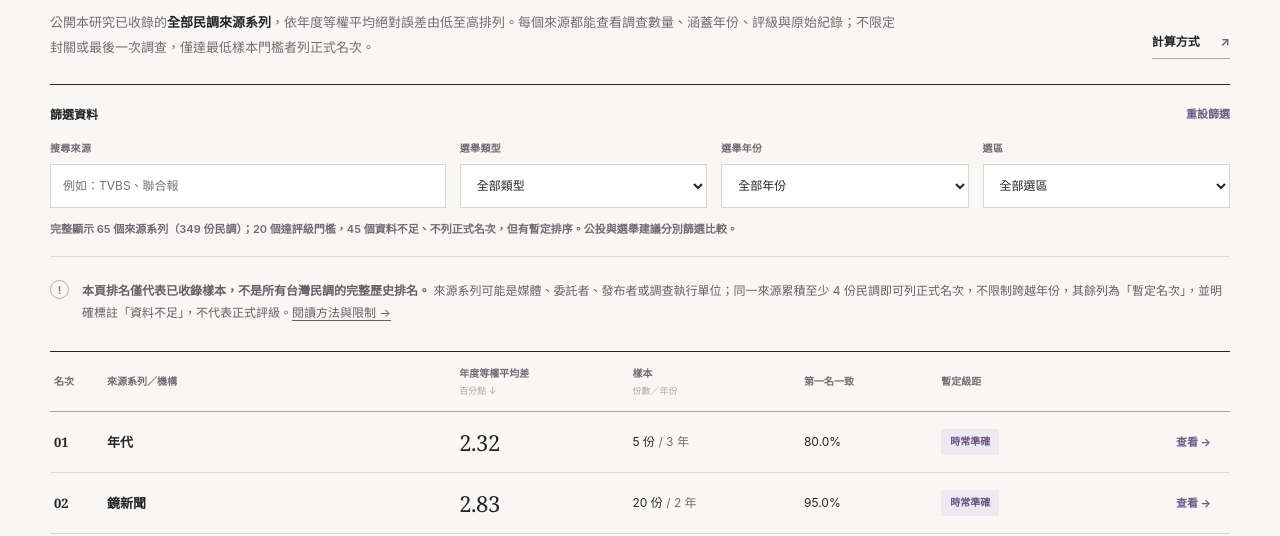
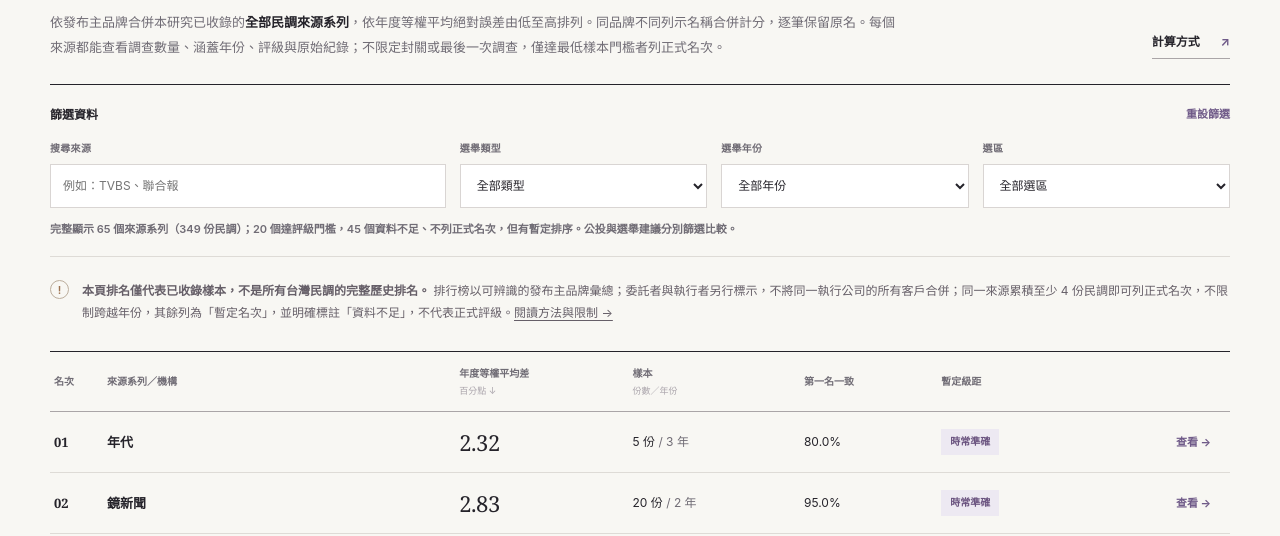
Before and after one commit to easylearnfromtw/ORIverification, a plain HTML site: page index.html in a window 1280 px wide. Shown: the part 264-800 px from the top of the page. Drawn offline with Linux system fonts and the light colour scheme.

Commit message:
Clarify brand aggregation in rankings and preserve original publisher per record

```diff
--- a/index.html
+++ b/index.html
@@ -20,12 +20,12 @@
   </header>
   <main id="top">
     <section id="rankings" class="section shell">
-      <div class="section-top"><div><div class="kicker">01 &nbsp; / &nbsp; ACCURACY INDEX</div><h1>民調來源<span class="ink-accent">準確度排行榜</span></h1><p>公開本研究已收錄的<strong>全部民調來源系列</strong>，依年度等權平均絕對誤差由低至高排列。每個來源都能查看調查數量、涵蓋年份、評級與原始紀錄；不限定封關或最後一次調查，僅達最低樣本門檻者列正式名次。</p></div><a class="section-jump" href="#methodology">計算方式 <span>↗</span></a></div>
+      <div class="section-top"><div><div class="kicker">01 &nbsp; / &nbsp; ACCURACY INDEX</div><h1>民調來源<span class="ink-accent">準確度排行榜</span></h1><p>依發布主品牌合併本研究已收錄的<strong>全部民調來源系列</strong>，依年度等權平均絕對誤差由低至高排列。同品牌不同列示名稱合併計分，逐筆保留原名。每個來源都能查看調查數量、涵蓋年份、評級與原始紀錄；不限定封關或最後一次調查，僅達最低樣本門檻者列正式名次。</p></div><a class="section-jump" href="#methodology">計算方式 <span>↗</span></a></div>
       <div class="filter-block"><div class="filter-heading"><span>篩選資料</span><button id="reset-filters" class="plain-button" type="button">重設篩選</button></div>
         <div class="filters"><label class="search-label"><span>搜尋來源</span><input id="source-search" type="search" placeholder="例如：TVBS、聯合報" autocomplete="off"></label><label><span>選舉類型</span><select id="filter-kind"><option value="">全部類型</option><option value="president">總統選舉</option><option value="local">地方首長選舉</option><option value="recall">罷免投票</option><option value="referendum">全國性公投</option></select></label><label><span>選舉年份</span><select id="filter-year"><option value="">全部年份</option></select></label><label><span>選區</span><select id="filter-race"><option value="">全部選區</option></select></label></div>
         <p class="filter-foot" id="filter-summary" aria-live="polite"></p>
       </div>
-      <div class="ranking-note"><span class="note-mark">!</span><p><strong>本頁排名僅代表已收錄樣本，不是所有台灣民調的完整歷史排名。</strong> 來源系列可能是媒體、委託者、發布者或調查執行單位；同一來源累積至少 4 份民調即可列正式名次，不限制跨越年份，其餘列為「暫定名次」，並明確標註「資料不足」，不代表正式評級。<a href="#methodology">閱讀方法與限制 →</a></p></div>
+      <div class="ranking-note"><span class="note-mark">!</span><p><strong>本頁排名僅代表已收錄樣本，不是所有台灣民調的完整歷史排名。</strong> 排行榜以可辨識的發布主品牌彙總；委託者與執行者另行標示，不將同一執行公司的所有客戶合併；同一來源累積至少 4 份民調即可列正式名次，不限制跨越年份，其餘列為「暫定名次」，並明確標註「資料不足」，不代表正式評級。<a href="#methodology">閱讀方法與限制 →</a></p></div>
       <div class="table-scroll"><table class="data-table rankings-table"><thead><tr><th scope="col">名次</th><th scope="col">來源系列／機構</th><th scope="col">年度等權平均差 <span class="subhead">百分點 ↓</span></th><th scope="col">樣本 <span class="subhead">份數／年份</span></th><th scope="col">第一名一致</th><th scope="col">暫定級距</th><th scope="col"><span class="sr-only">查看</span></th></tr></thead><tbody id="rank-body"></tbody></table></div>
       <div id="rank-empty" class="empty-state" hidden>目前條件沒有符合的資料，請嘗試調整篩選。</div>
       <p class="table-caption">所有已收錄來源均在此顯示。正式名次以有限樣本計算，分數低不保證未來民調較準；不同年份、選區與調查日期也可能影響可比性；同一場選舉的多次民調並非獨立選舉樣本。新增早期假設性三人對戰民調會進入探索性總分，但與正式登記後民調不可視為完全同質，且部分僅有二手彙整來源。自訂級距中的「完全不準確」僅表示本樣本平均差達 8 個百分點，不代表每份民調都錯，更不能據此推論調查機構有刻意偏誤。</p>
```
